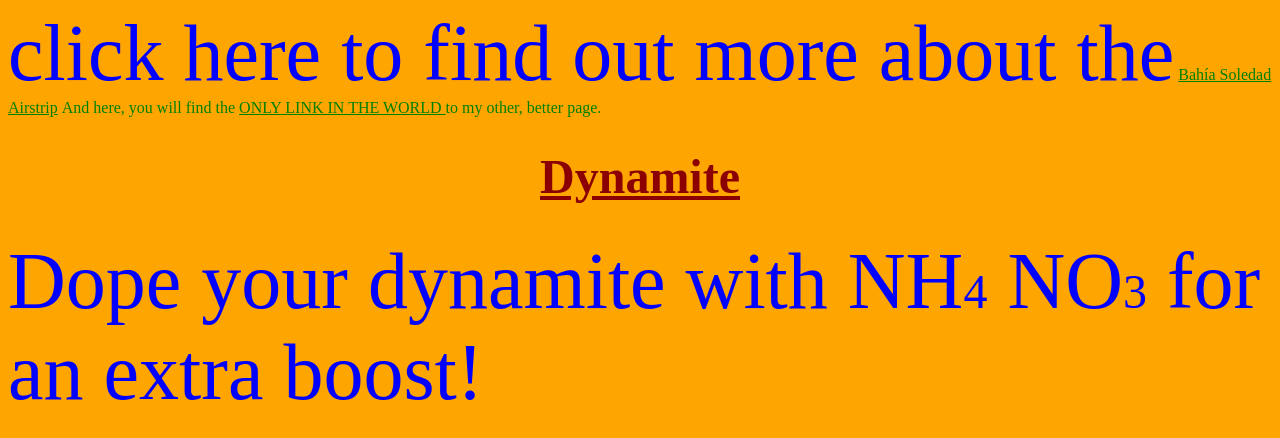
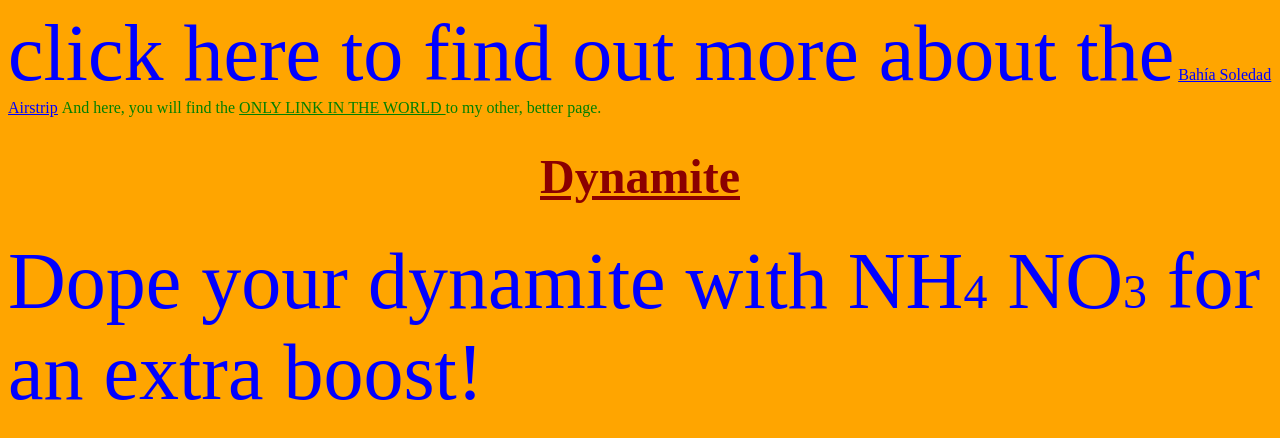
Before and after one commit to m00024/m00024.github.io, a plain HTML site: page index.html in a window 1280 px wide. Drawn offline with Linux system fonts and the light colour scheme.

Commit message:
Update index.html

```diff
--- a/index.html
+++ b/index.html
@@ -8,13 +8,14 @@
 			h1   {color:DarkRed;font-size:300%}
 			p1   {color:Blue; font-size:500%}
 			p2   {color:Green; font-size:100%}
+			p3   {color:Blue; font-size:100%}
 			a    {color:Green; font-size:100%}
 			small{font-size:60%}
 		</style>
 	</head>
 	<body>
 		<p1>click here to find out more about the</p1>
-		<a href = "http://en.wikipedia.org/wiki/Bah%C3%ADa_Soledad_Airstrip/">Bahía Soledad Airstrip</a>
+		<a href = "http://en.wikipedia.org/wiki/Bah%C3%ADa_Soledad_Airstrip/"><p3><u>Bahía Soledad Airstrip</u></p3></a>
 
 		<p2>And here, you will find the </p2> <a href = "https://m00024.github.io/TheNextPage/">ONLY LINK IN THE WORLD </a>
 		<p2>to my other, better page.</p2>
```
